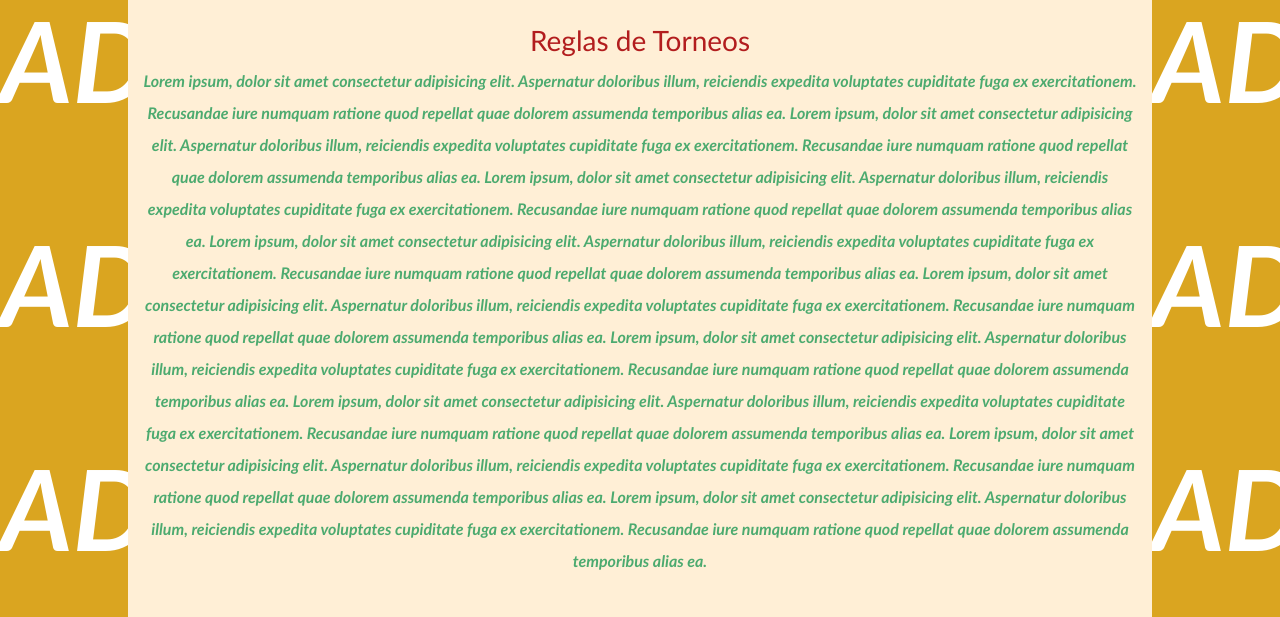
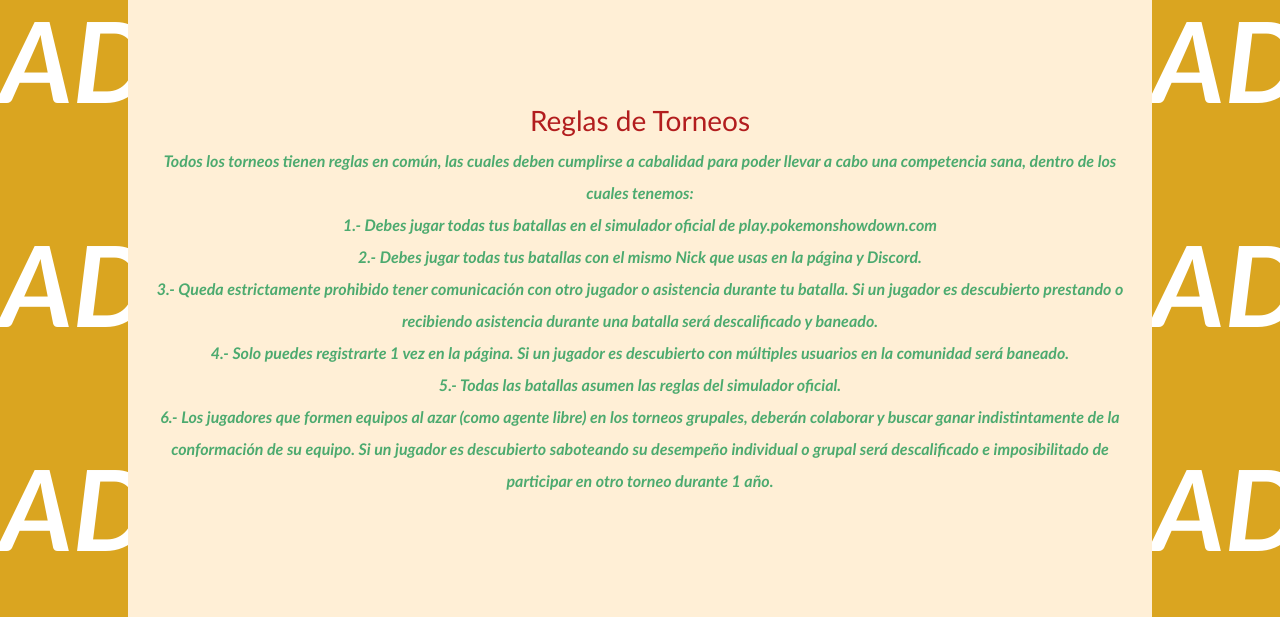
Before and after one commit to jp-quevedo/preentrega3, a plain HTML site: page pages/inscripcion.html in a window 1280 px wide. Shown: the part 906-1523 px from the top of the page. Drawn offline with nearby package versions, Linux system fonts and the light colour scheme.

Commit message:
agregamos comentarios a página de insripcion

```diff
--- a/pages/inscripcion.html
+++ b/pages/inscripcion.html
@@ -94,16 +94,20 @@
             <h3>Reglas de Torneos</h3>
             <article>
                 <p>
-                    Lorem ipsum, dolor sit amet consectetur adipisicing elit. Aspernatur doloribus illum, reiciendis expedita voluptates cupiditate fuga ex exercitationem. Recusandae iure numquam ratione quod repellat quae dolorem assumenda temporibus alias ea.
-                    Lorem ipsum, dolor sit amet consectetur adipisicing elit. Aspernatur doloribus illum, reiciendis expedita voluptates cupiditate fuga ex exercitationem. Recusandae iure numquam ratione quod repellat quae dolorem assumenda temporibus alias ea.
-                    Lorem ipsum, dolor sit amet consectetur adipisicing elit. Aspernatur doloribus illum, reiciendis expedita voluptates cupiditate fuga ex exercitationem. Recusandae iure numquam ratione quod repellat quae dolorem assumenda temporibus alias ea.
-                    Lorem ipsum, dolor sit amet consectetur adipisicing elit. Aspernatur doloribus illum, reiciendis expedita voluptates cupiditate fuga ex exercitationem. Recusandae iure numquam ratione quod repellat quae dolorem assumenda temporibus alias ea.
-                    Lorem ipsum, dolor sit amet consectetur adipisicing elit. Aspernatur doloribus illum, reiciendis expedita voluptates cupiditate fuga ex exercitationem. Recusandae iure numquam ratione quod repellat quae dolorem assumenda temporibus alias ea.
-                    Lorem ipsum, dolor sit amet consectetur adipisicing elit. Aspernatur doloribus illum, reiciendis expedita voluptates cupiditate fuga ex exercitationem. Recusandae iure numquam ratione quod repellat quae dolorem assumenda temporibus alias ea.
-                    Lorem ipsum, dolor sit amet consectetur adipisicing elit. Aspernatur doloribus illum, reiciendis expedita voluptates cupiditate fuga ex exercitationem. Recusandae iure numquam ratione quod repellat quae dolorem assumenda temporibus alias ea.
-                    Lorem ipsum, dolor sit amet consectetur adipisicing elit. Aspernatur doloribus illum, reiciendis expedita voluptates cupiditate fuga ex exercitationem. Recusandae iure numquam ratione quod repellat quae dolorem assumenda temporibus alias ea.
-                    Lorem ipsum, dolor sit amet consectetur adipisicing elit. Aspernatur doloribus illum, reiciendis expedita voluptates cupiditate fuga ex exercitationem. Recusandae iure numquam ratione quod repellat quae dolorem assumenda temporibus alias ea.
-                     </p>
+                    Todos los torneos tienen reglas en común, las cuales deben cumplirse a cabalidad para poder llevar a cabo una competencia sana, dentro de los cuales tenemos:
+                    <br>
+                    1.- Debes jugar todas tus batallas en el simulador oficial de play.pokemonshowdown.com
+                    <br>
+                    2.- Debes jugar todas tus batallas con el mismo Nick que usas en la página y Discord.
+                    <br>
+                    3.- Queda estrictamente prohibido tener comunicación con otro jugador o asistencia durante tu batalla. Si un jugador es descubierto prestando o recibiendo asistencia durante una batalla será descalificado y baneado.
+                    <br>
+                    4.- Solo puedes registrarte 1 vez en la página. Si un jugador es descubierto con múltiples usuarios en la comunidad será baneado.
+                    <br>
+                    5.- Todas las batallas asumen las reglas del simulador oficial.
+                    <br>
+                    6.- Los jugadores que formen equipos al azar (como agente libre) en los torneos grupales, deberán colaborar y buscar ganar indistintamente de la conformación de su equipo. Si un jugador es descubierto saboteando su desempeño individual o grupal será descalificado e imposibilitado de participar en otro torneo durante 1 año.
+                </p>
             </article>
         </section>
 
```
